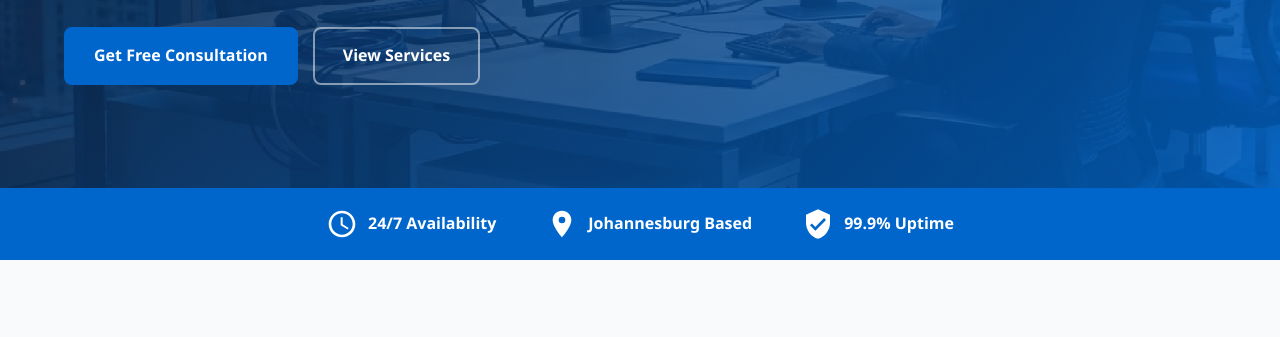
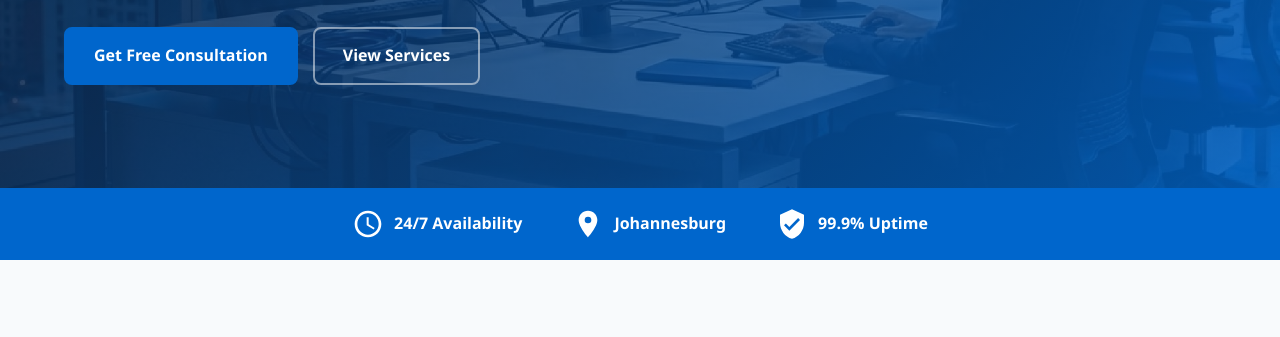
Before and after one commit to Nemadzivhanani/nemadzivhanani.github.io, a plain HTML site: page index.html in a window 1280 px wide. Shown: the part 412-749 px from the top of the page. Drawn offline with Linux system fonts and the light colour scheme.

Commit message:
Update trust item label for clarity; remove "Based" from Johannesburg reference

```diff
--- a/index.html
+++ b/index.html
@@ -91,7 +91,7 @@
         </div>
         <div class="trust-item">
           <svg class="icon-svg white" viewBox="0 0 24 24"><path fill="currentColor" d="M12 2C8.13 2 5 5.13 5 9c0 5.25 7 13 7 13s7-7.75 7-13c0-3.87-3.13-7-7-7zm0 9.5a2.5 2.5 0 0 1 0-5 2.5 2.5 0 0 1 0 5z"/></svg>
-          Johannesburg Based
+          Johannesburg
         </div>
         <div class="trust-item">
           <svg class="icon-svg white" viewBox="0 0 24 24"><path fill="currentColor" d="M12 1L3 5v6c0 5.55 3.84 10.74 9 12 5.16-1.26 9-6.45 9-12V5l-9-4zm-2 16l-4-4 1.41-1.41L10 14.17l6.59-6.59L18 9l-8 8z"/></svg>
```
